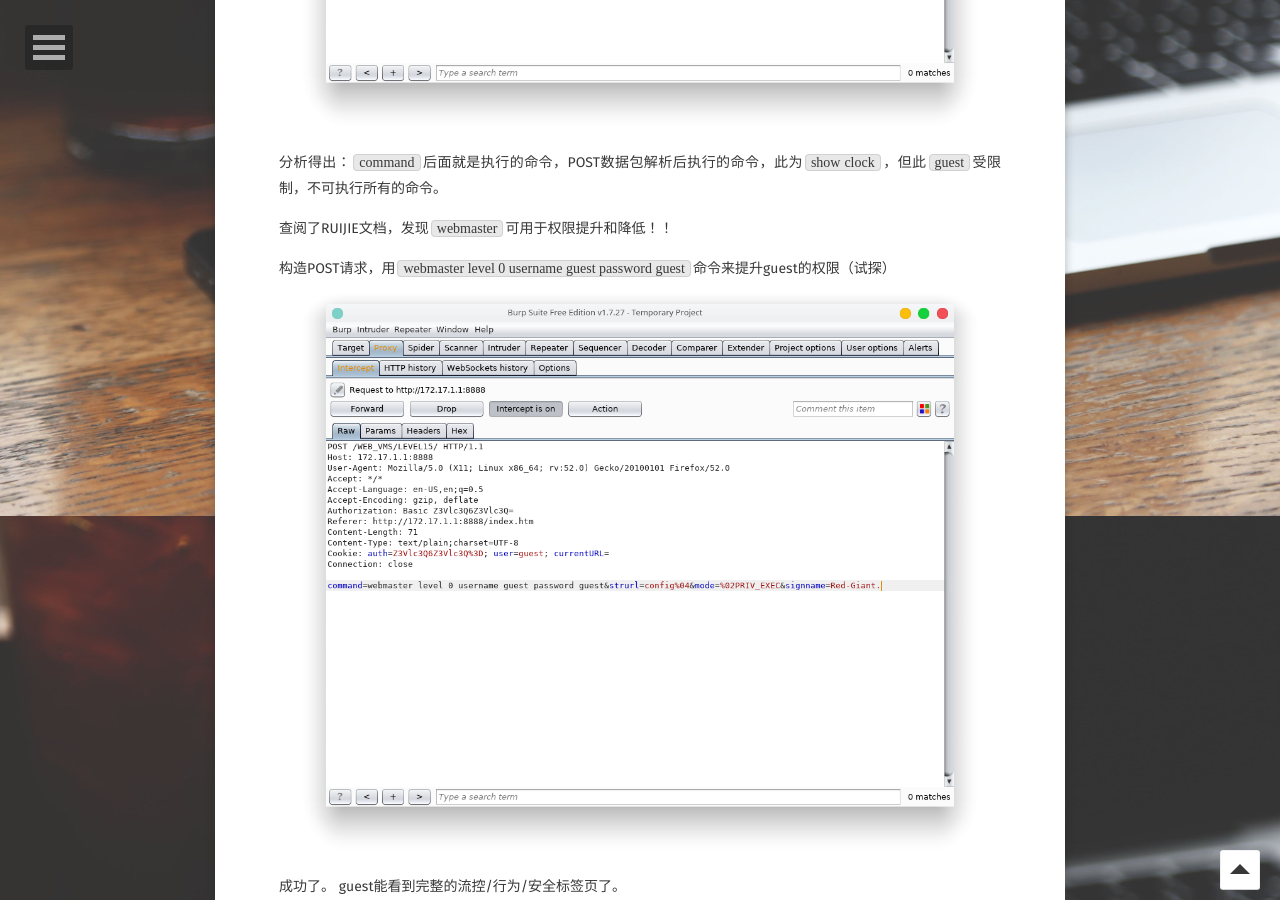
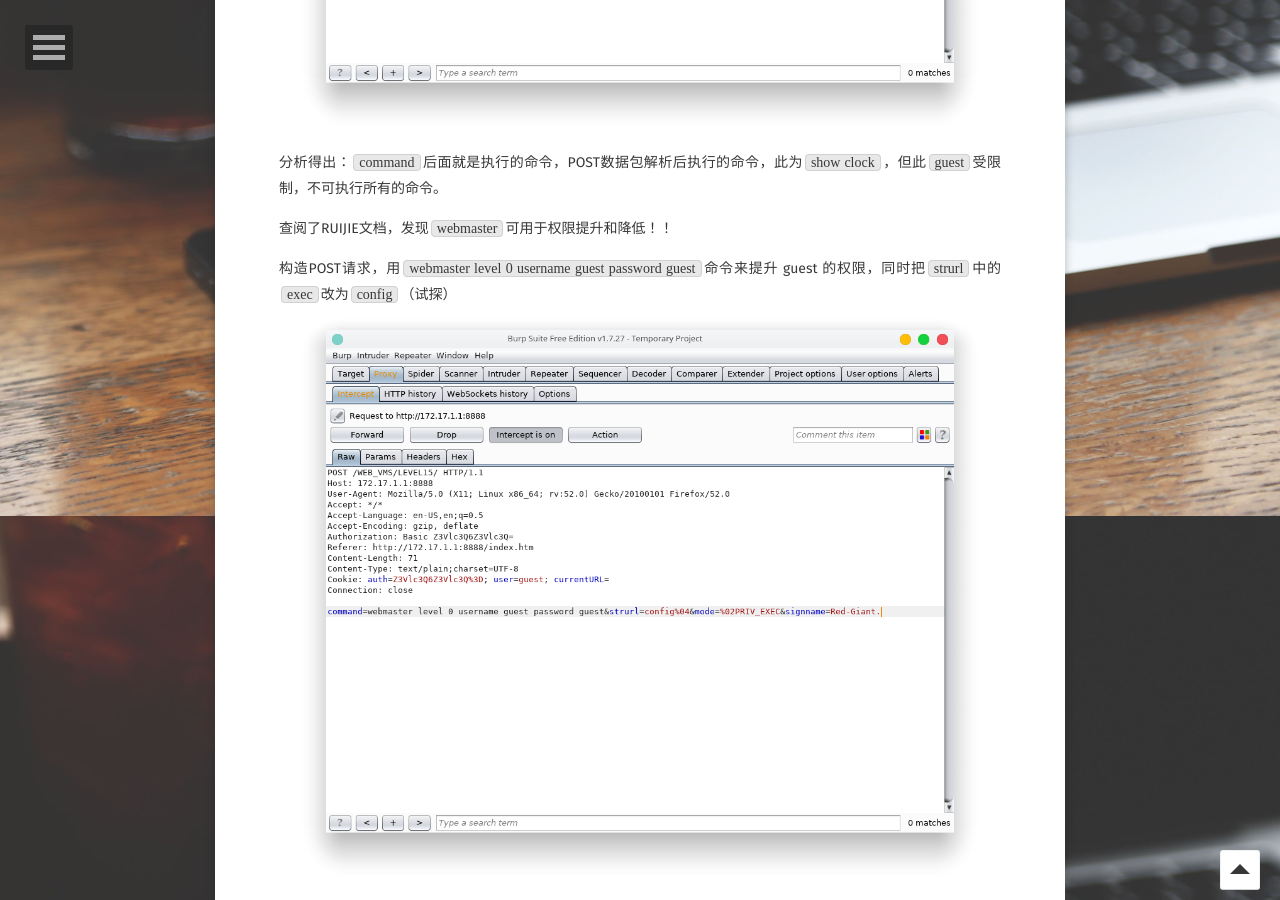
Before and after one commit to Aquilao/Blog, a Jekyll site: the page built from _posts/2017-11-5-Elevation_of_privilege-Reijie_gateway.md, in a window 1280 px wide and 900 px high, scrolled down 2184 px. Built offline with Jekyll 4.4.1, drawn with Linux system fonts in a browser that asks for light colours; some web fonts are replaced; comment, search, counter and statistics services are not loaded.

Commit message:
Update Elevation of privilege Reijie gateway

```diff
--- a/_posts/2017-11-5-Elevation_of_privilege-Reijie_gateway.md
+++ b/_posts/2017-11-5-Elevation_of_privilege-Reijie_gateway.md
@@ -54,7 +54,7 @@
 
 查阅了RUIJIE文档，发现`webmaster`可用于权限提升和降低！！
 
-构造POST请求，用`webmaster level 0 username guest password guest`命令来提升guest的权限（试探）
+构造POST请求，用`webmaster level 0 username guest password guest`命令来提升 guest 的权限，同时把`strurl`中的`exec`改为`config`（试探）
 ![Alt text](https://github.com/Aquilao/Blog/raw/master/assets/img/Elevation_of_privilege-Reijie_gateway-img/3.png)
 
 成功了。
```
